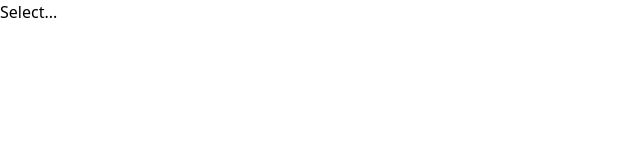
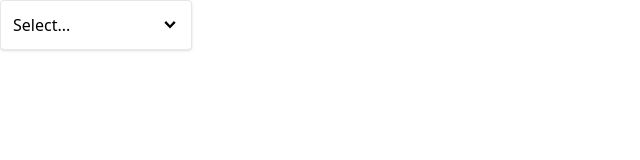
Before and after one commit to muazam-cmd/ComponentsEv, a React (Create React App) app in the folder componentsev/: page / in a window 1280 px wide. Shown: the top 160 px of the page, without its empty margins (0-640 px from the left). Built offline with nearby package versions, Linux system fonts and the light colour scheme.

Commit message:
adding styles to dropdown and adding down arror from react icons

```diff
--- a/componentsev/src/components/Dropdown.js
+++ b/componentsev/src/components/Dropdown.js
@@ -1,4 +1,5 @@
 import { useState } from 'react';
+import { GoChevronDown } from "react-icons/go";
 
 function Dropdown({ options, value, onChange }) {
     const [isOpen, setIsOpen] = useState(false);
@@ -16,16 +17,22 @@ function Dropdown({ options, value, onChange }) {
 
     const renderedOptions = options.map((option) => {
         return (
-            <div onClick={() => handleOptionClick(option)} key={option.value}>
+            <div className='hover:bg-sky-100 rounded cursor-pointer p-1' onClick={() => handleOptionClick(option)} key={option.value}>
                 {option.lable}
             </div>
         );
     });
 
     return (
-        <div>
-            <div onClick={handleClick}>{value?.lable || 'Select...'}</div>
-            {isOpen && <div>{renderedOptions}</div>}
+        <div className='w-48 relative'>
+            <div className='flex justify-between items-center cursor-pointer border rounded p-3 shadow bg-white w-full'
+                onClick={handleClick}
+
+            >
+                {value ?.label || 'Select...'}
+                <GoChevronDown className="text-lg" />
+            </div>
+            {isOpen && <div className='absolute top-full border rounded p-3 shadow bg-white w-full'>{renderedOptions}</div>}
         </div>
     );
 }
```
